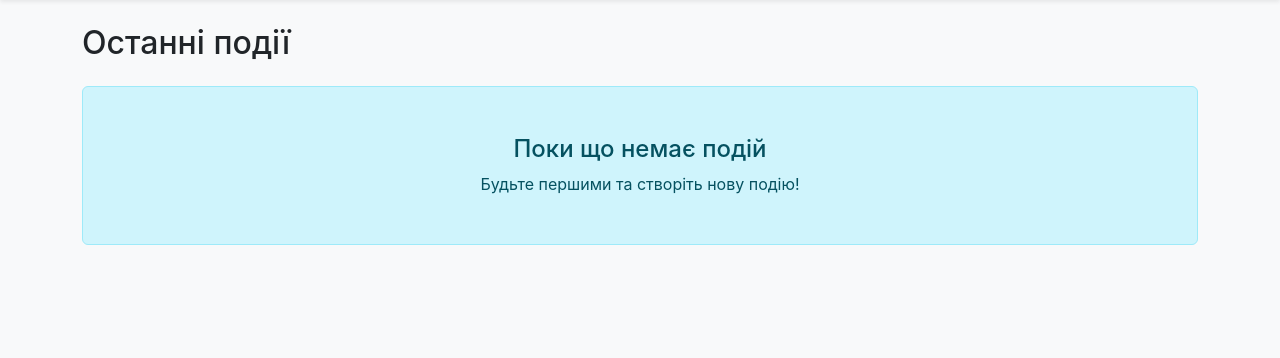
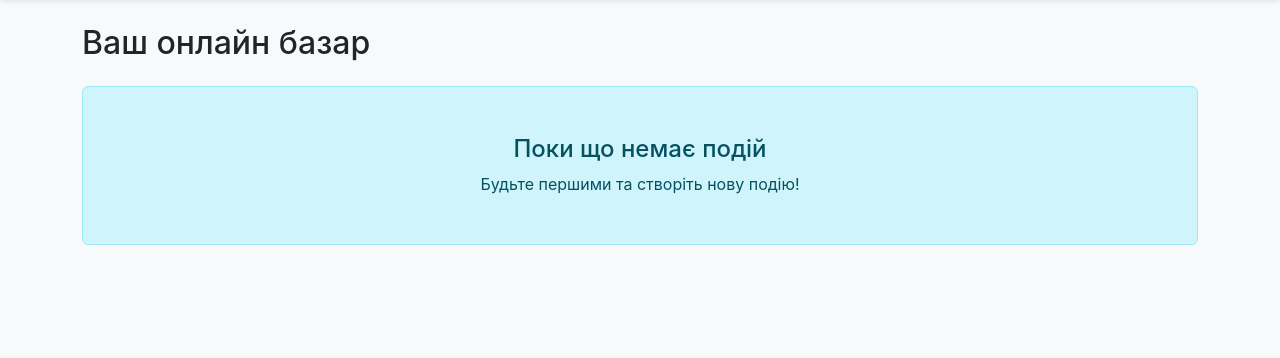
Before and after one commit to vovanrew/do-network, a Flask app: page / in a window 1280 px wide. Shown: the part 62-420 px from the top of the page. Run offline with Flask 3, Linux system fonts and the light colour scheme.

Commit message:
update title

```diff
--- a/app/templates/index.html
+++ b/app/templates/index.html
@@ -6,7 +6,7 @@
 <div class="row">
     <div class="col-12">
         <div class="mb-4">
-            <h1 class="h2">Останні події</h1>
+            <h1 class="h2">Ваш онлайн базар</h1>
         </div>
     </div>
 </div>
```
Also changed, not shown: app/__init__.py (line endings or trailing spaces), 1 other file.
